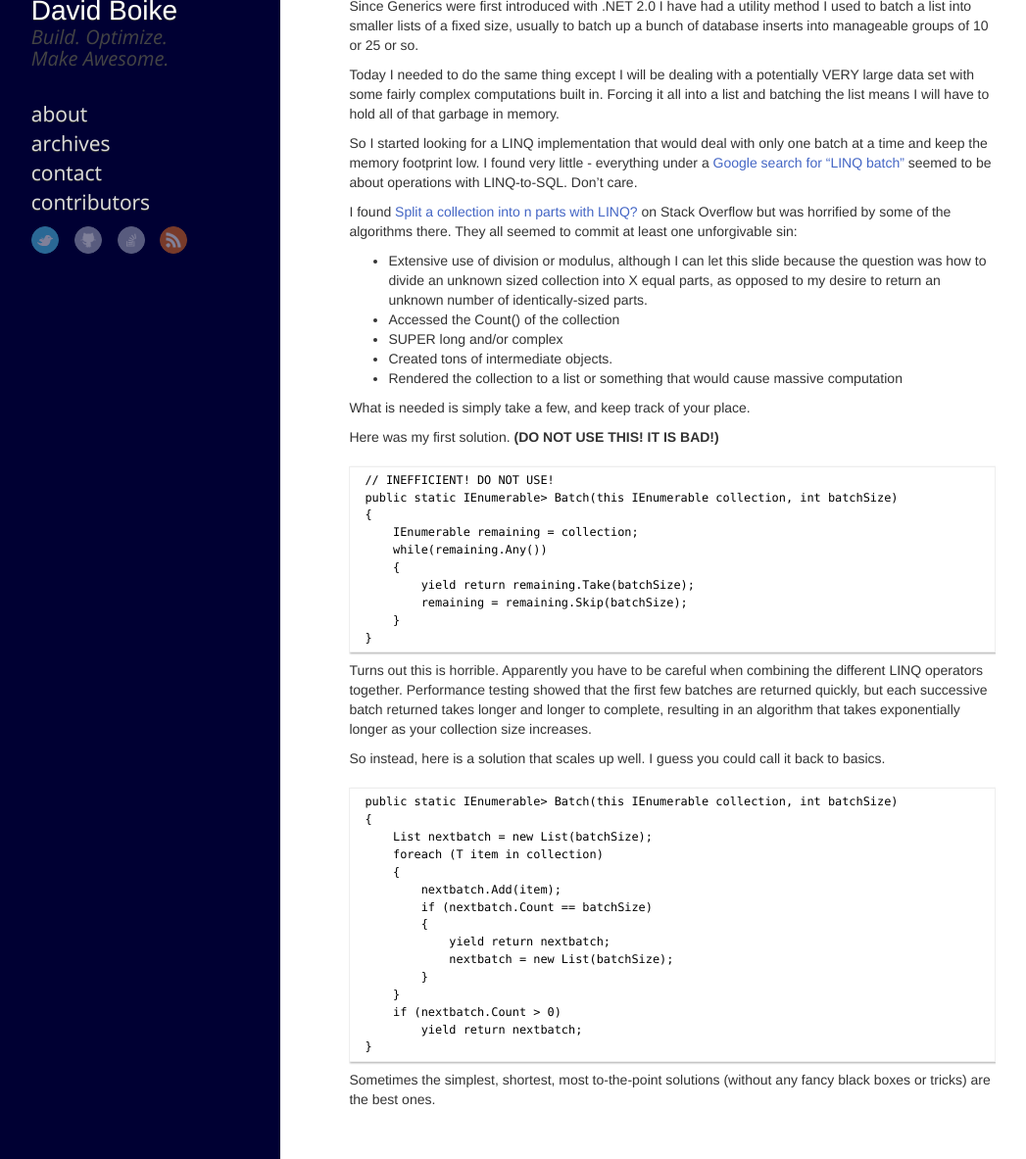
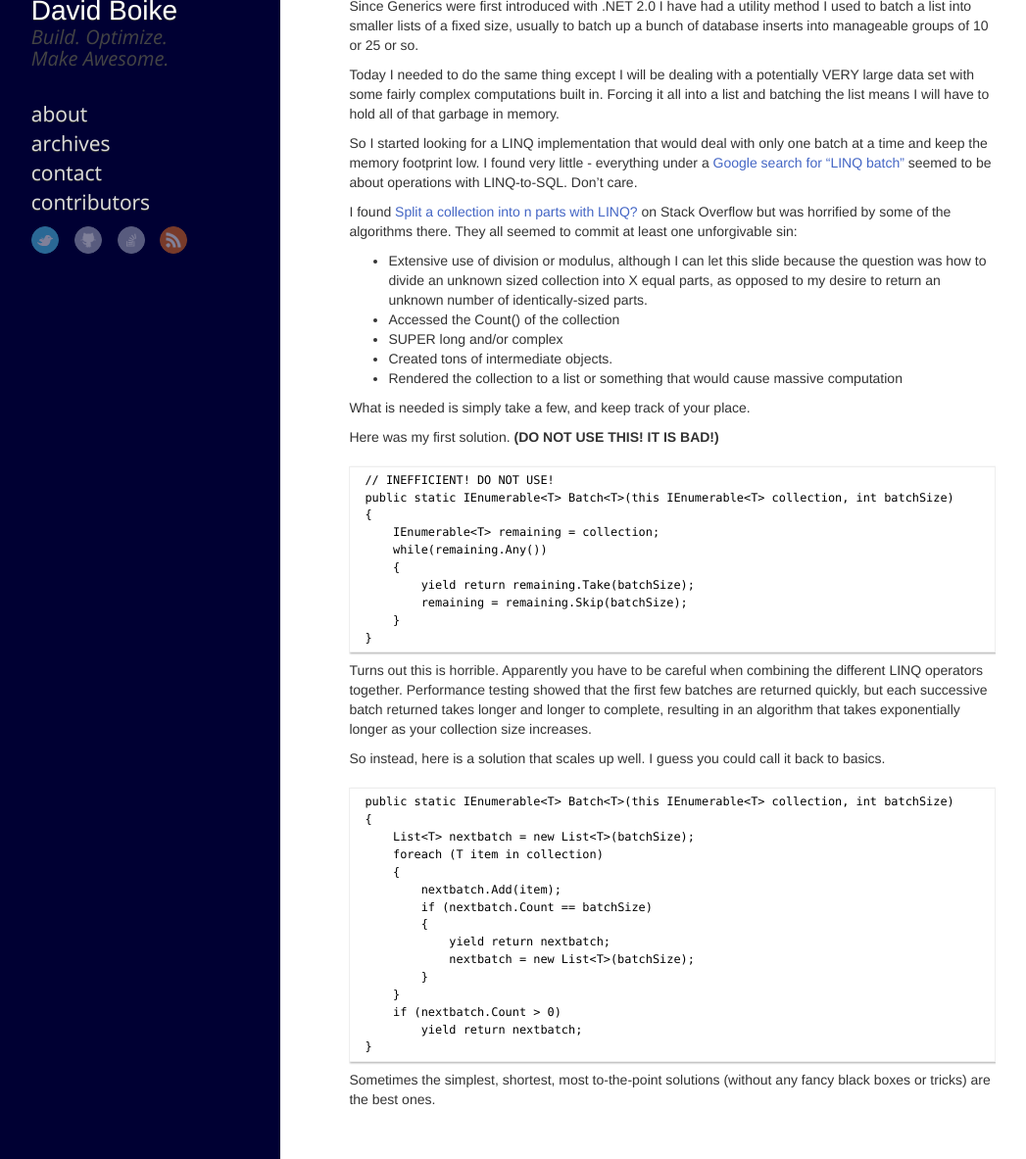
Before and after one commit to umarmohammed/umarmohammed.github.io, a Jekyll site: the page built from _posts/2010/2010-08-12-batch-or-partition-a-collection-with-linq.md, in a window 1280 px wide and 1400 px high, cut to the strip 217-1400 px from the top of the window. Shown: the whole strip at 98% size, without its empty margins (8-1055 px from the left). Built offline with Jekyll 4.4.1, drawn with Linux system fonts in a browser that asks for light colours; nearby versions of some CDN libraries; Markdown is read by kramdown in place of the engine named in the settings; comment, search, counter and statistics services are not loaded.

```diff
--- a/_posts/2010/2010-08-12-batch-or-partition-a-collection-with-linq.md
+++ b/_posts/2010/2010-08-12-batch-or-partition-a-collection-with-linq.md
@@ -37,9 +37,9 @@ What is needed is simply take a few, and keep track of your place.
 Here was my first solution. **(DO NOT USE THIS! IT IS BAD!)**
 
     // INEFFICIENT! DO NOT USE!
-    public static IEnumerable> Batch(this IEnumerable collection, int batchSize)
+    public static IEnumerable<T> Batch<T>(this IEnumerable<T> collection, int batchSize)
     {
-        IEnumerable remaining = collection;
+        IEnumerable<T> remaining = collection;
         while(remaining.Any())
         {
             yield return remaining.Take(batchSize);
@@ -51,16 +51,16 @@ Turns out this is horrible. Apparently you have to be careful when combining the
 
 So instead, here is a solution that scales up well. I guess you could call it back to basics.
 
-    public static IEnumerable> Batch(this IEnumerable collection, int batchSize)
+    public static IEnumerable<T> Batch<T>(this IEnumerable<T> collection, int batchSize)
     {
-        List nextbatch = new List(batchSize);
+        List<T> nextbatch = new List<T>(batchSize);
         foreach (T item in collection)
         {
             nextbatch.Add(item);
             if (nextbatch.Count == batchSize)
             {
                 yield return nextbatch;
-                nextbatch = new List(batchSize);
+                nextbatch = new List<T>(batchSize);
             }
         }
         if (nextbatch.Count > 0)
```
